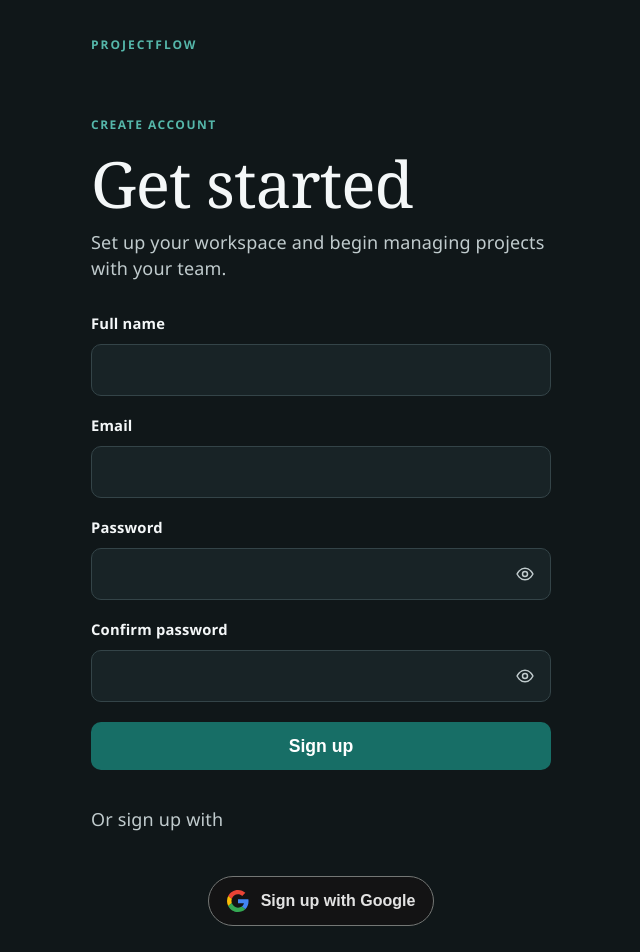
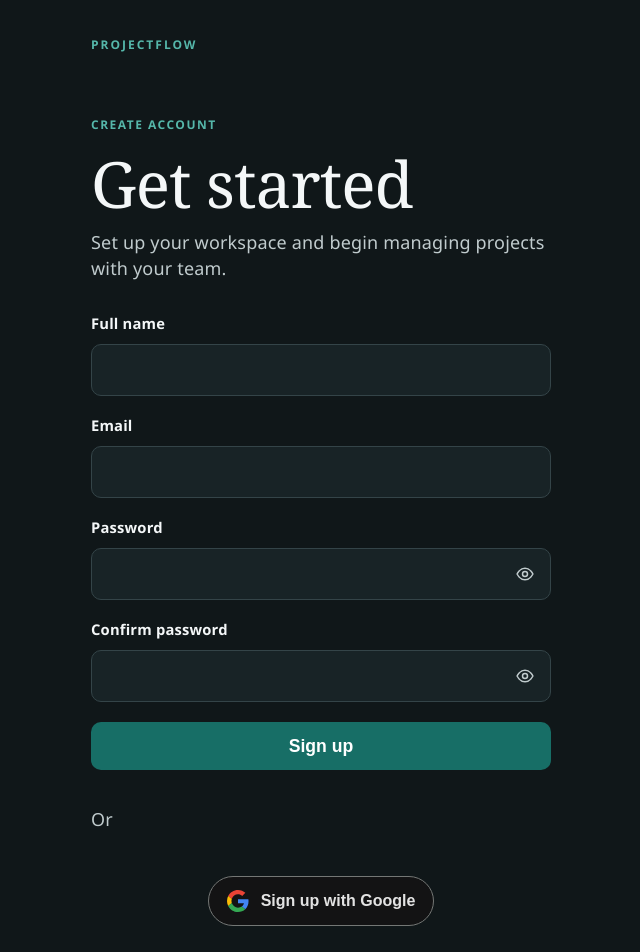
Before and after one commit to akellow/ProjectManagement, a React (Vite) app in the folder my-react-app/: page /register in a window 1280 px wide. Shown: the top 952 px of the page, without its empty margins (319-959 px from the left). Built offline with nearby package versions, Linux system fonts and the light colour scheme; no server answers.

Commit message:
Auth Pages Update

```diff
--- a/my-react-app/src/pages/Login.tsx
+++ b/my-react-app/src/pages/Login.tsx
@@ -58,7 +58,7 @@ export default function Login({ message }: { message?: string }) {
         </form>
 
         <div className="form-stack">
-          <p className="auth-copy">Or sign in with</p>
+          <p className="auth-copy">Or</p>
           <GoogleAuthButton label="Sign in with Google" onClick={handleGoogleLogin} />
         </div>
 
--- a/my-react-app/src/pages/Register.tsx
+++ b/my-react-app/src/pages/Register.tsx
@@ -80,7 +80,7 @@ export default function Register() {
 
         {!confirmationSent && (
           <div className="form-stack">
-            <p className="auth-copy">Or sign up with</p>
+            <p className="auth-copy">Or</p>
             <GoogleAuthButton label="Sign up with Google" onClick={handleGoogleSignUp} />
           </div>
         )}
```
